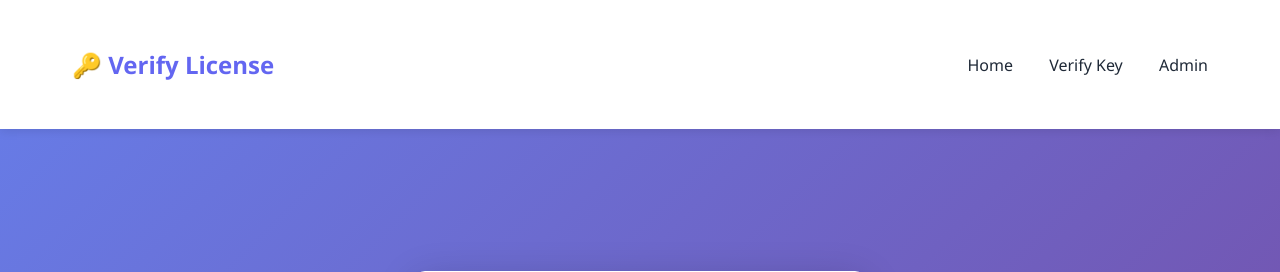
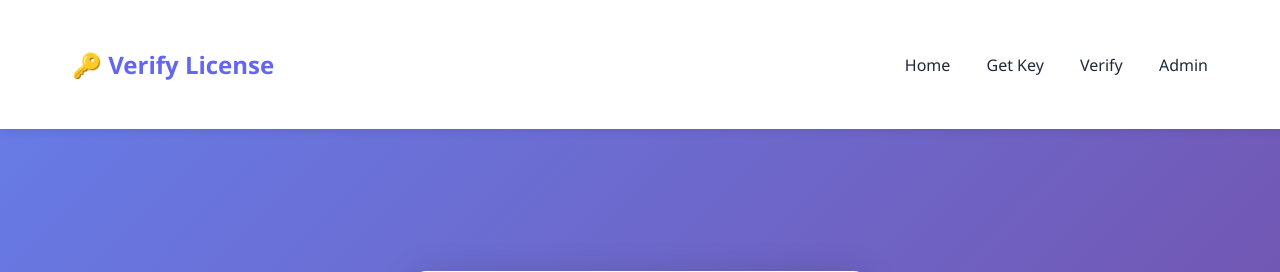
Before and after one commit to trianaq765-cmd/KEY-SISTEM2, a Flask app: page /verify in a window 1280 px wide. Shown: the top 272 px of the page. Run offline with Flask 3, Linux system fonts and the light colour scheme.

Commit message:
Update verify.html

```diff
--- a/templates/verify.html
+++ b/templates/verify.html
@@ -12,7 +12,8 @@
             <h1>🔑 Verify License</h1>
             <div class="nav-links">
                 <a href="/">Home</a>
-                <a href="/verify">Verify Key</a>
+                <a href="/get-key">Get Key</a>
+                <a href="/verify">Verify</a>
                 <a href="/admin">Admin</a>
             </div>
         </div>
```
